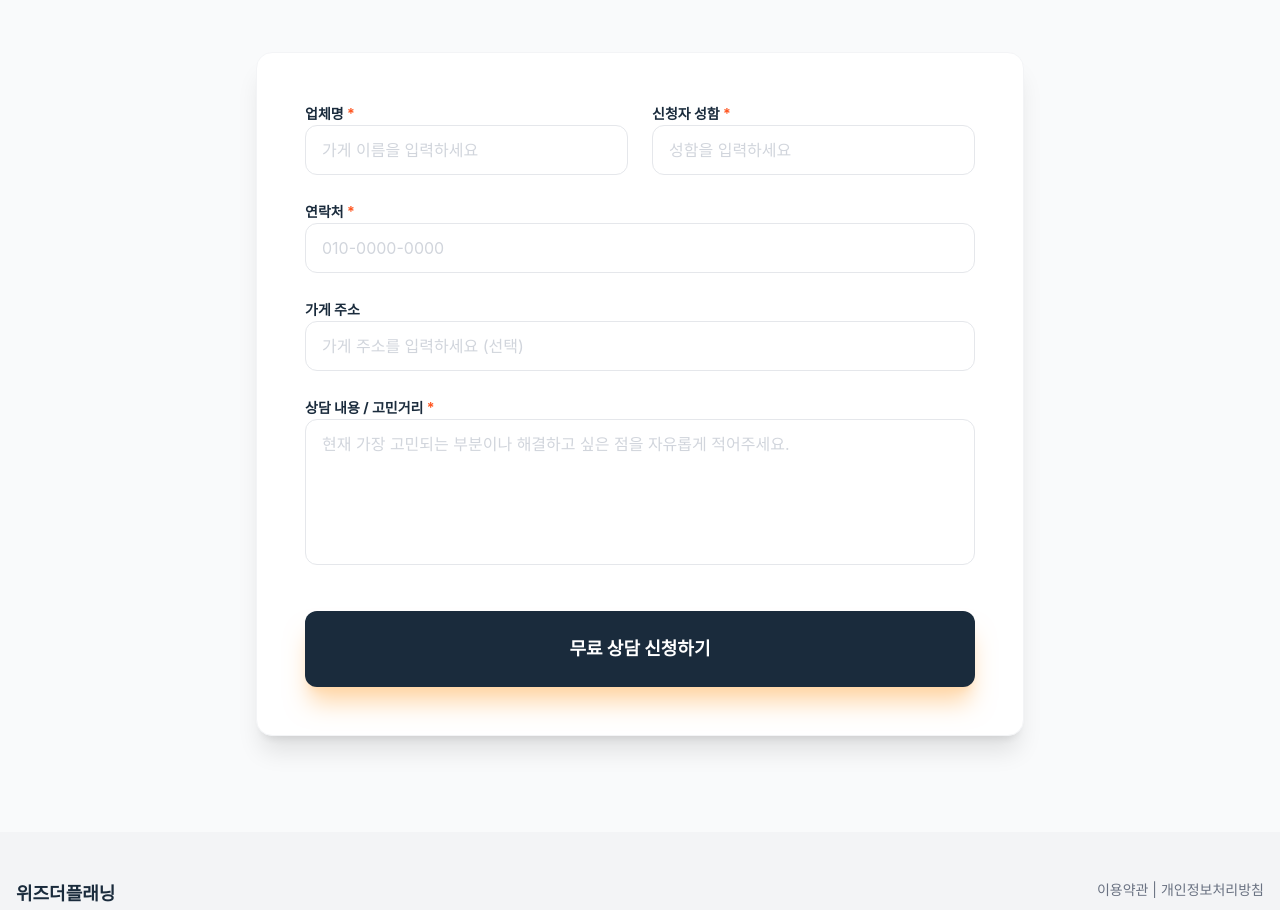
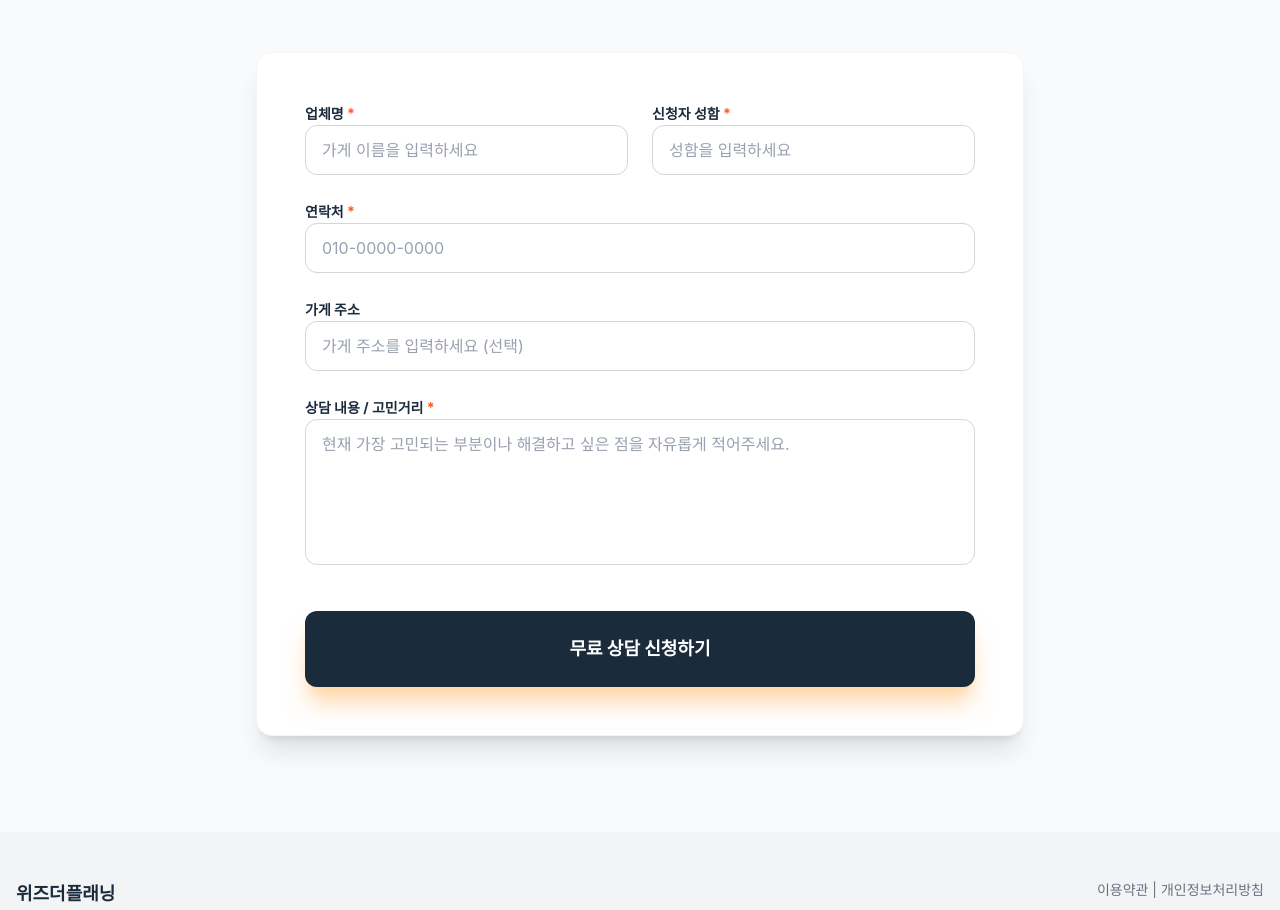
Before and after one commit to asaaaa12313/baemin3, a Next.js app: page / in a window 1280 px wide. Shown: the part 5029-5939 px from the top of the page. Built offline with nearby package versions, Linux system fonts and the light colour scheme; a web font is replaced by a local one.

Commit message:
fix: maximize input visibility with darker borders and placeholders

```diff
--- a/src/components/sections/Consultation.tsx
+++ b/src/components/sections/Consultation.tsx
@@ -93,7 +93,7 @@ export function Consultation() {
                                         placeholder="가게 이름을 입력하세요"
                                         value={formData.businessName}
                                         onChange={handleChange}
-                                        className="w-full px-4 py-3 rounded-xl border border-gray-200 focus:border-vivid-orange focus:ring-2 focus:ring-vivid-orange/20 outline-none transition-all placeholder:text-gray-300 text-gray-900"
+                                        className="w-full px-4 py-3 rounded-xl border border-gray-300 focus:border-vivid-orange focus:ring-2 focus:ring-vivid-orange/20 outline-none transition-all placeholder:text-gray-400 text-gray-900"
                                     />
                                 </div>
                                 <div className="space-y-2">
@@ -108,7 +108,7 @@ export function Consultation() {
                                         placeholder="성함을 입력하세요"
                                         value={formData.applicantName}
                                         onChange={handleChange}
-                                        className="w-full px-4 py-3 rounded-xl border border-gray-200 focus:border-vivid-orange focus:ring-2 focus:ring-vivid-orange/20 outline-none transition-all placeholder:text-gray-300 text-gray-900"
+                                        className="w-full px-4 py-3 rounded-xl border border-gray-300 focus:border-vivid-orange focus:ring-2 focus:ring-vivid-orange/20 outline-none transition-all placeholder:text-gray-400 text-gray-900"
                                     />
                                 </div>
                             </div>
@@ -125,7 +125,7 @@ export function Consultation() {
                                     placeholder="010-0000-0000"
                                     value={formData.contact}
                                     onChange={handleChange}
-                                    className="w-full px-4 py-3 rounded-xl border border-gray-200 focus:border-vivid-orange focus:ring-2 focus:ring-vivid-orange/20 outline-none transition-all placeholder:text-gray-300"
+                                    className="w-full px-4 py-3 rounded-xl border border-gray-300 focus:border-vivid-orange focus:ring-2 focus:ring-vivid-orange/20 outline-none transition-all placeholder:text-gray-400 text-gray-900"
                                 />
                             </div>
 
@@ -140,7 +140,7 @@ export function Consultation() {
                                     placeholder="가게 주소를 입력하세요 (선택)"
                                     value={formData.address}
                                     onChange={handleChange}
-                                    className="w-full px-4 py-3 rounded-xl border border-gray-200 focus:border-vivid-orange focus:ring-2 focus:ring-vivid-orange/20 outline-none transition-all placeholder:text-gray-300"
+                                    className="w-full px-4 py-3 rounded-xl border border-gray-300 focus:border-vivid-orange focus:ring-2 focus:ring-vivid-orange/20 outline-none transition-all placeholder:text-gray-400 text-gray-900"
                                 />
                             </div>
 
@@ -156,7 +156,7 @@ export function Consultation() {
                                     placeholder="현재 가장 고민되는 부분이나 해결하고 싶은 점을 자유롭게 적어주세요."
                                     value={formData.inquiry}
                                     onChange={handleChange}
-                                    className="w-full px-4 py-3 rounded-xl border border-gray-200 focus:border-vivid-orange focus:ring-2 focus:ring-vivid-orange/20 outline-none transition-all placeholder:text-gray-300 text-gray-900 resize-none"
+                                    className="w-full px-4 py-3 rounded-xl border border-gray-300 focus:border-vivid-orange focus:ring-2 focus:ring-vivid-orange/20 outline-none transition-all placeholder:text-gray-400 text-gray-900 resize-none"
                                 />
                             </div>
 
```
